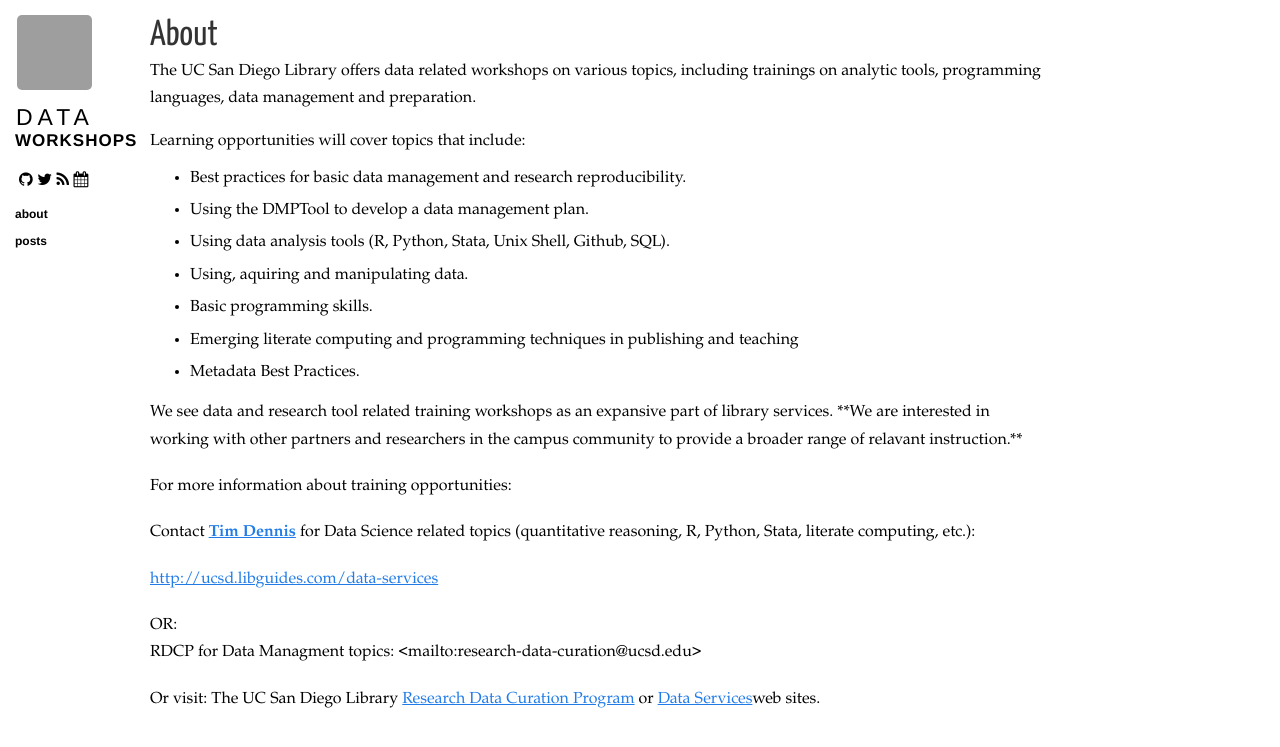
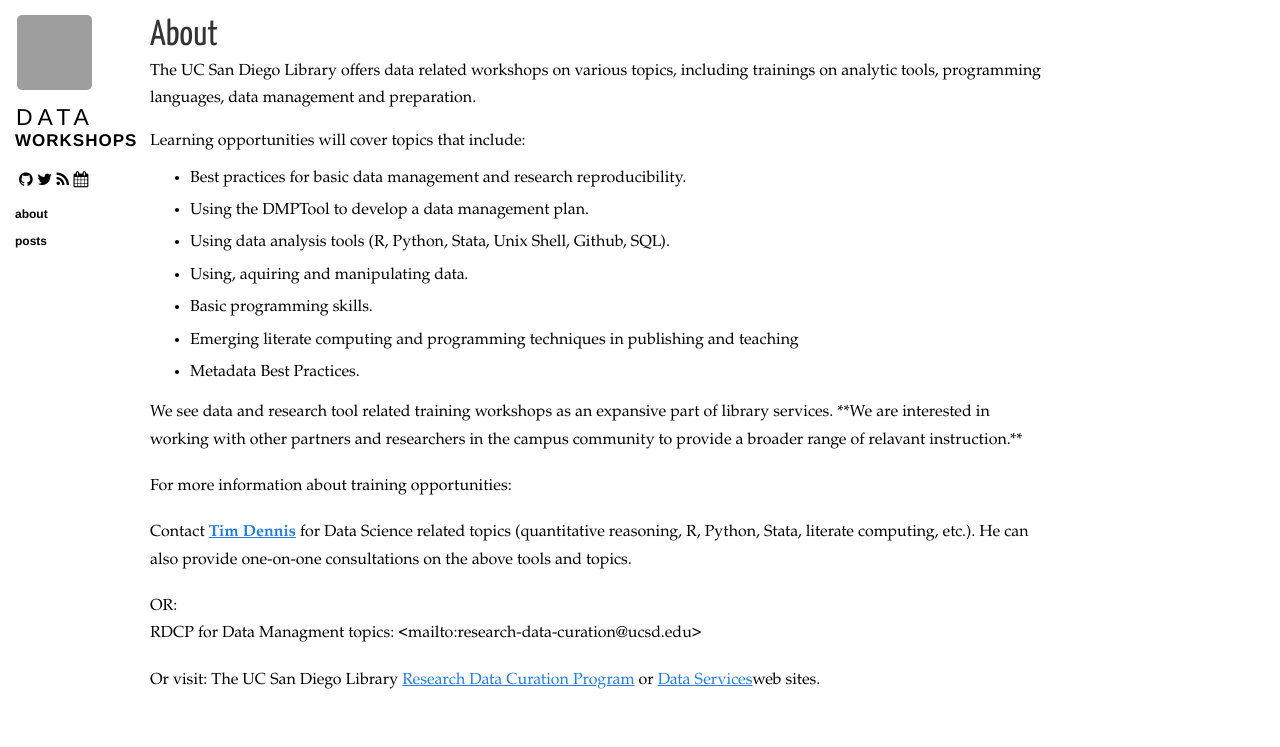
Before and after one commit to ucsdlib/workshops, a Jekyll site: the page built from about.markdown, in a window 1280 px wide. Shown: the top 747 px of the page. Built offline with Jekyll 4.4.1, drawn with Linux system fonts in a browser that asks for light colours; nearby versions of some CDN libraries; grey boxes are pictures that could not be loaded.

Commit message:
adding float for toc

```diff
--- a/_posts/2016-04-20-python-econ.markdown
+++ b/_posts/2016-04-20-python-econ.markdown
@@ -12,9 +12,11 @@ This course if intended for beginners. No programming experience is necessary.
 
 **We are using [Software Carpentry Lessons](http://software-carpentry.org/lessons/) for this workshop.**
 
+<div style="float:right"
 ## TOC
 * TOC
 {:toc}
+</div>
 
 ## Instructor
 
--- a/about.markdown
+++ b/about.markdown
@@ -27,9 +27,7 @@ Learning opportunities will cover topics that include:
 
 <p>For more information about training opportunities:</p>
 
-<p>Contact <a href="http://ucsd.libguides.com/data-services"><strong>Tim Dennis</strong></a> for Data Science related topics (quantitative reasoning, R, Python, Stata, literate computing, etc.): </p>
-
-<p><a href="http://ucsd.libguides.com/data-services">http://ucsd.libguides.com/data-services</a></p>
+<p>Contact <a href="http://ucsd.libguides.com/data-services"><strong>Tim Dennis</strong></a> for Data Science related topics (quantitative reasoning, R, Python, Stata, literate computing, etc.). He can also provide one-on-one consultations on the above tools and topics.</p>
 
 <p>OR: <br />
 
```
